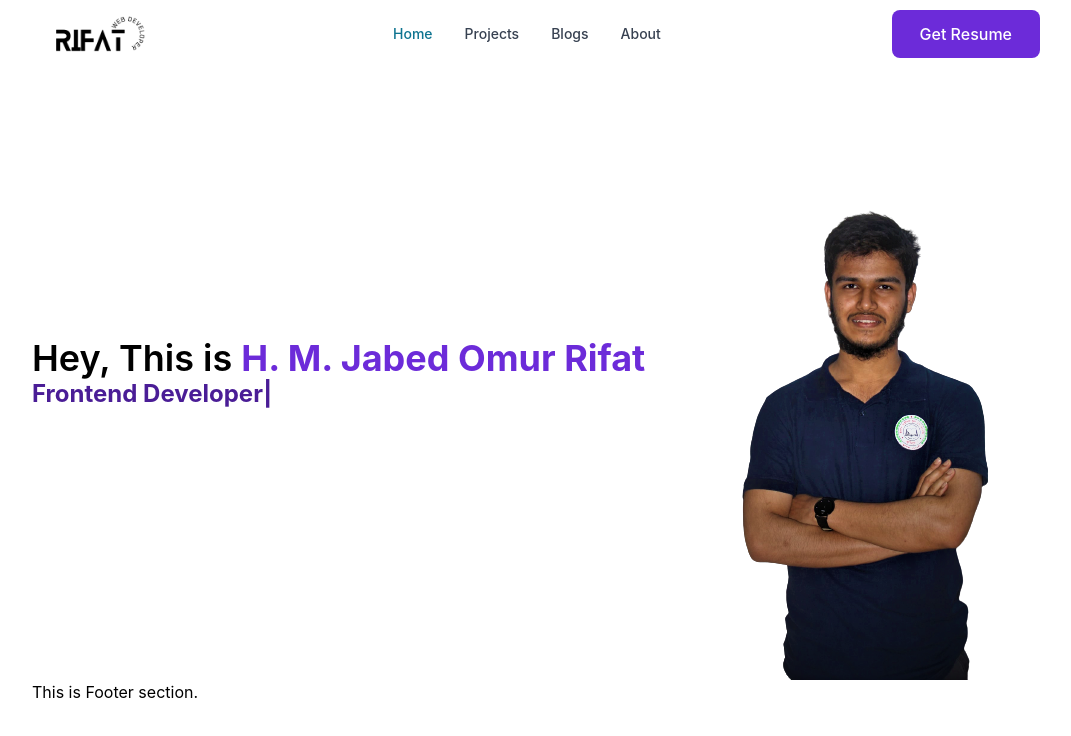
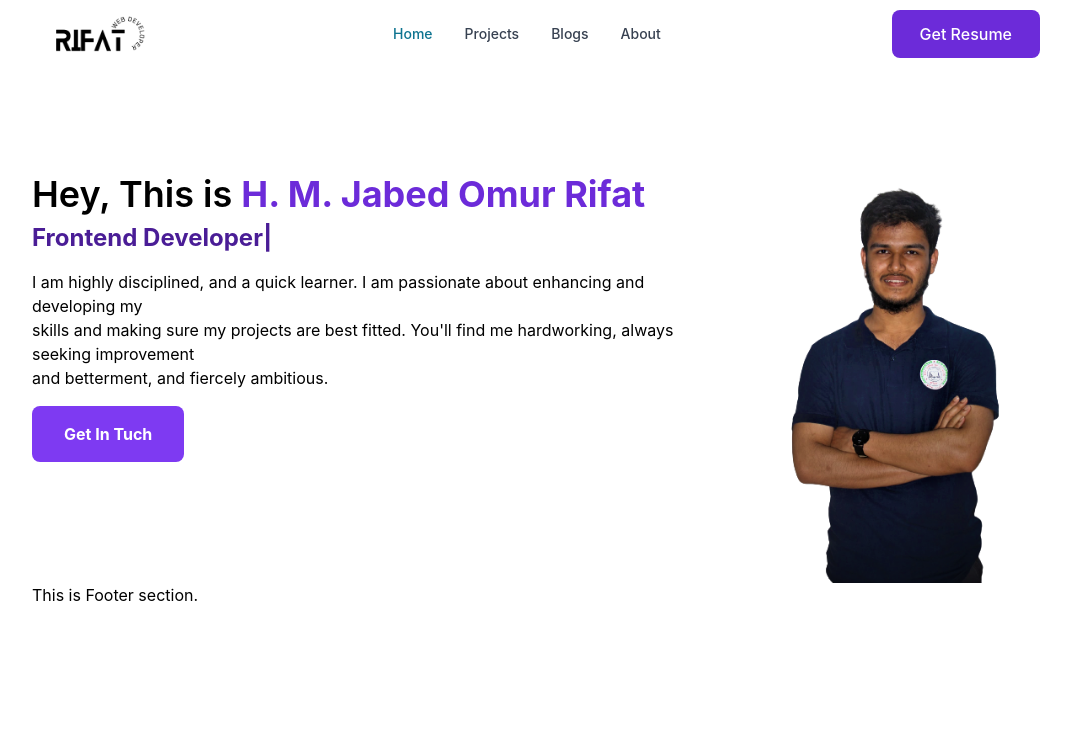
Before and after one commit to OmurRifat/mine-portfolio, a React (Create React App) app: page / in a window 1280 px wide. Shown: the top 736 px of the page, without its empty margins (96-1167 px from the left). Built offline with nearby package versions, Linux system fonts and the light colour scheme.

Commit message:
banner added

```diff
--- a/src/components/Banner/Banner.js
+++ b/src/components/Banner/Banner.js
@@ -11,9 +11,13 @@ const Banner = () => {
                     sequence={ ['MERN Stack Developer', 1000, 'Frontend Developer', 1000, 'React.js Developer', 1000] }
                     //  Replacing previous Text
                     wrapper="h4"
-                    className=' font-bold text-2xl flex-nowrap text-purple-900'
+                    className=' font-bold text-2xl flex-nowrap text-purple-900 mt-2 mb-4'
                     repeat={ Infinity }
                 />
+                <p>
+                    I am highly disciplined, and a quick learner. I am passionate about enhancing and developing my <br /> skills and making sure my projects are best fitted. You'll find me hardworking, always seeking improvement<br /> and betterment, and fiercely ambitious.
+                </p>
+                <button className=' px-8 py-4 bg-purple-600 rounded-lg text-white font-bold my-4'>Get In Tuch</button>
             </div>
             <div>
                 <img src={ img } alt="" />
```
